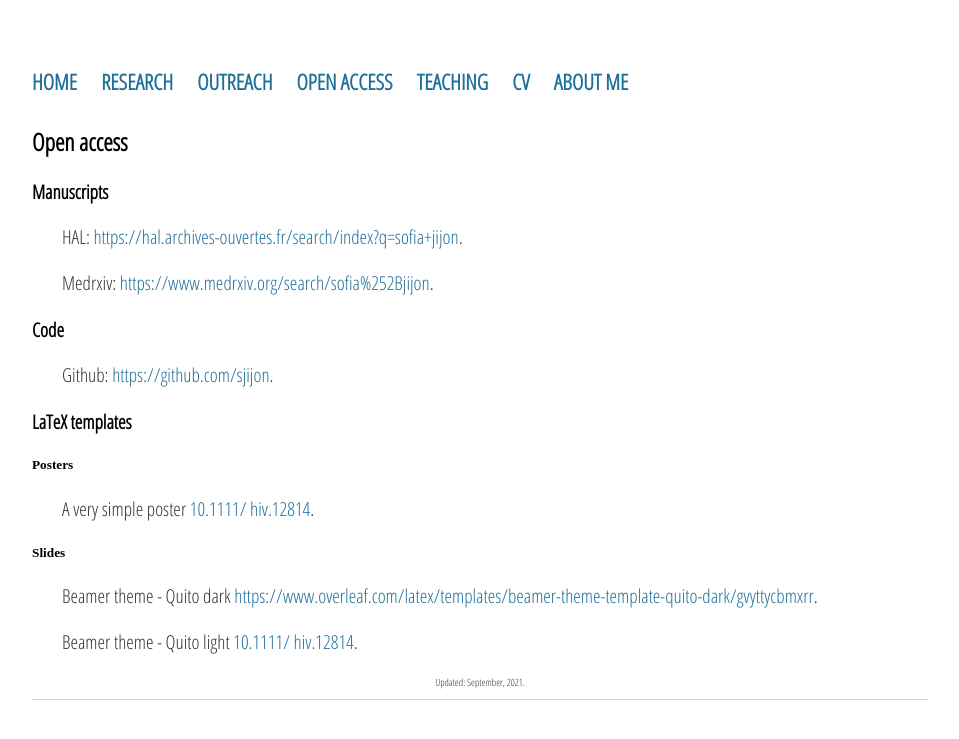
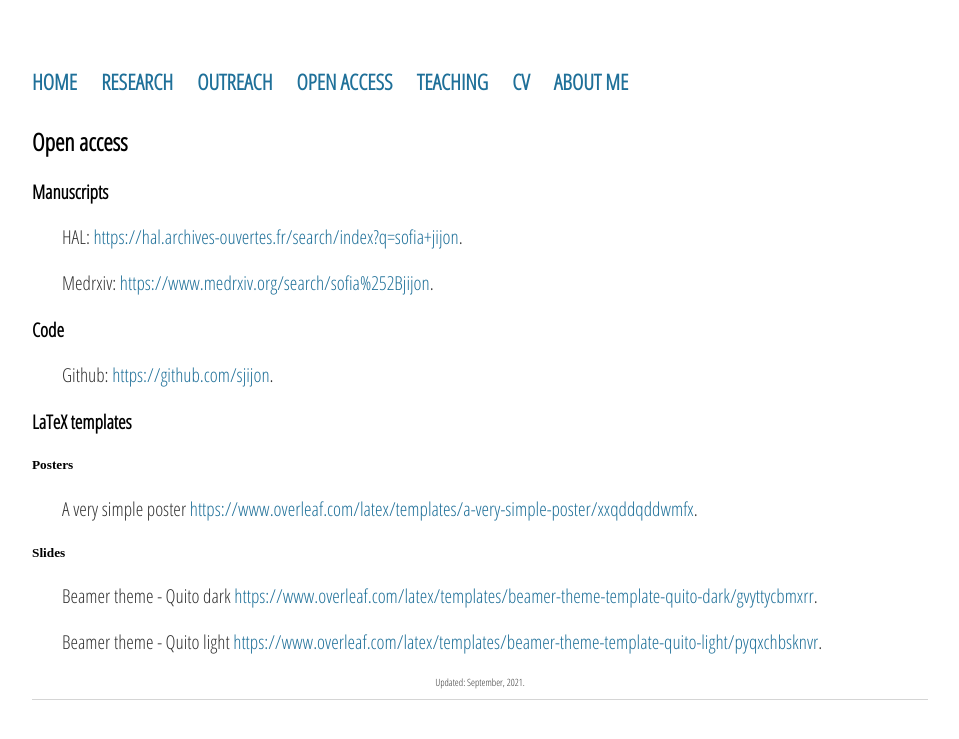
Before and after one commit to sjijon/sjijon.github.io, a Jekyll site: the page built from openaccess.html, in a window 1280 px wide. Shown: the top 739 px of the page, without its empty margins (160-1119 px from the left). Built offline with Jekyll 4.4.1, drawn with Linux system fonts in a browser that asks for light colours; nearby versions of some CDN libraries.

```diff
--- a/openaccess.html
+++ b/openaccess.html
@@ -29,8 +29,8 @@
 	<h5>Posters</h5>
 	<p style="padding-left:30px;">
 		A very simple poster
-		<a href="https://onlinelibrary.wiley.com/doi/10.1111/hiv.12814"
-		target="_blank">10.1111/ hiv.12814</a>.
+		<a href="https://www.overleaf.com/latex/templates/a-very-simple-poster/xxqddqddwmfx"
+		target="_blank">https://www.overleaf.com/latex/templates/a-very-simple-poster/xxqddqddwmfx</a>.
 	</p>
 
 	<h5>Slides</h5>
@@ -41,8 +41,8 @@
 	</p>
 	<p style="padding-left:30px;">
 		Beamer theme - Quito light
-		<a href="https://onlinelibrary.wiley.com/doi/10.1111/hiv.12814"
-		target="_blank">10.1111/ hiv.12814</a>.
+		<a href="https://www.overleaf.com/latex/templates/beamer-theme-template-quito-light/pyqxchbsknvr"
+		target="_blank">https://www.overleaf.com/latex/templates/beamer-theme-template-quito-light/pyqxchbsknvr</a>.
 	</p>
 
 
```
